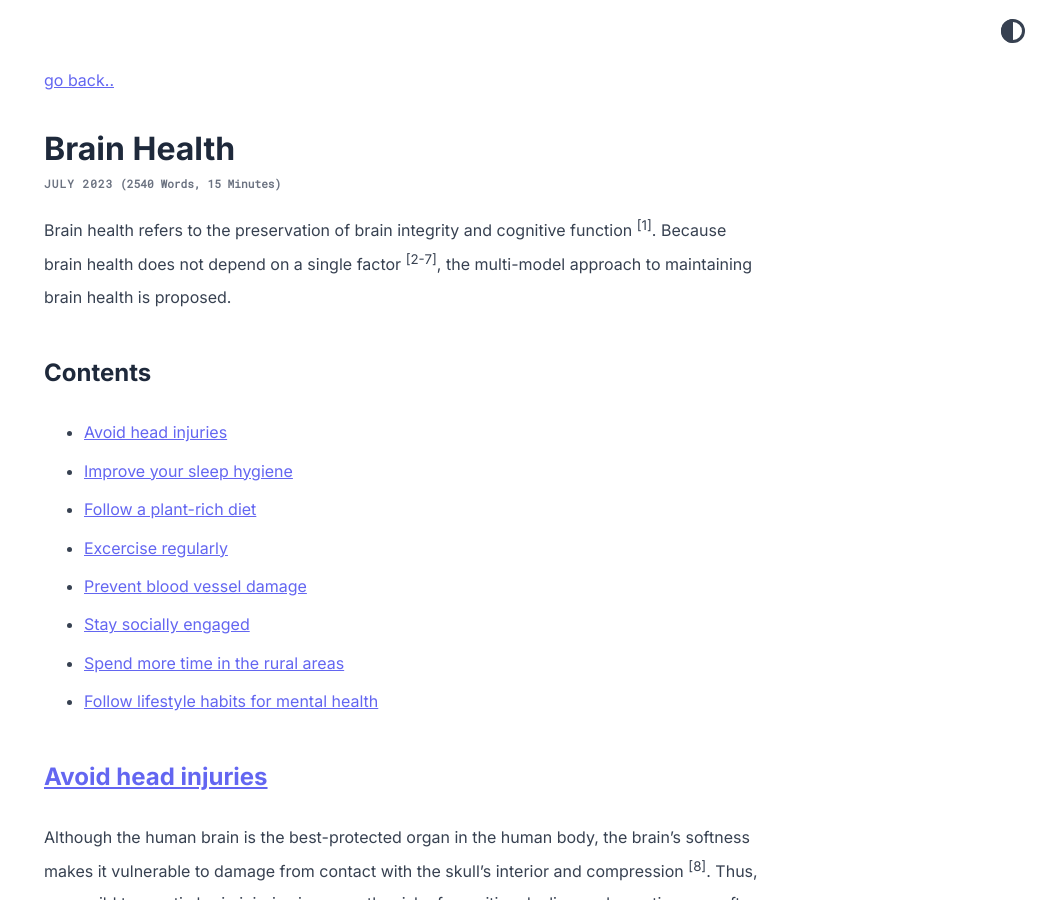
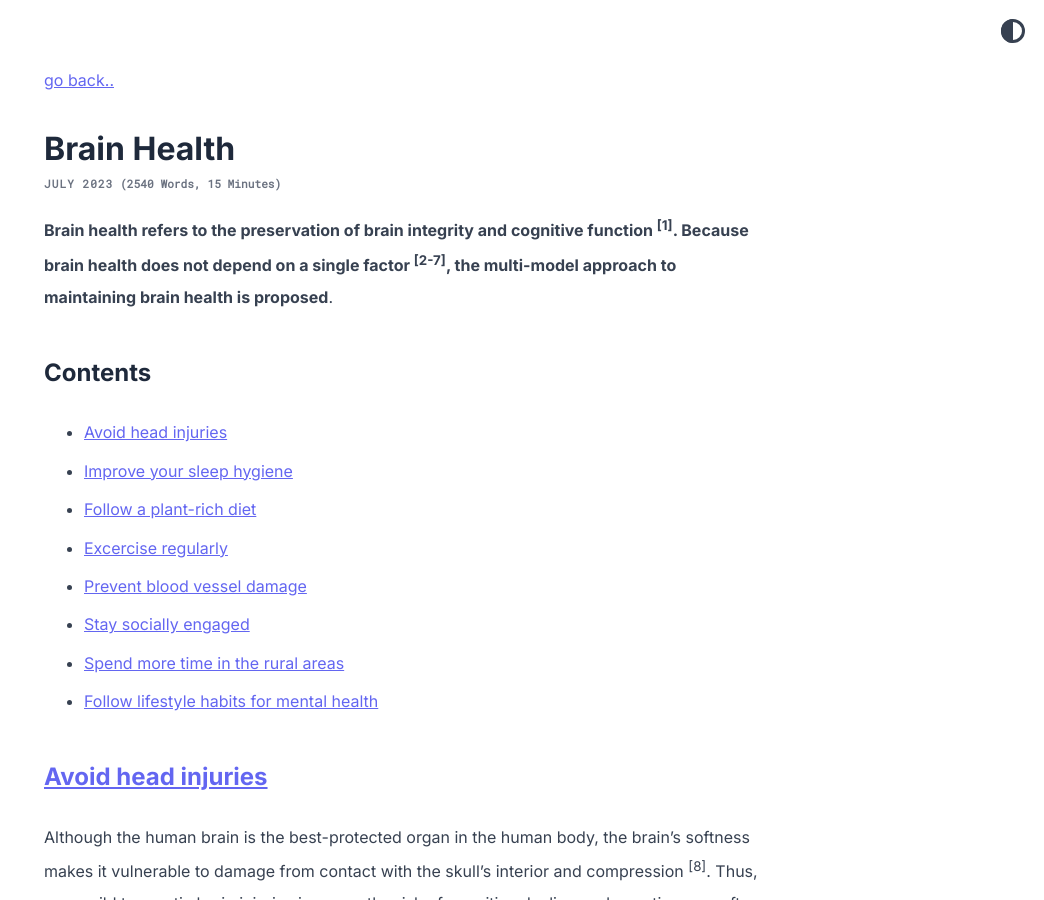
Before and after one commit to abhinavs/moonwalk, a Jekyll site: the page built from _posts/2023-07-19-brain-health.md, in a window 1280 px wide and 900 px high. Shown: the whole window, without its empty margins (236-1280 px from the left). Built offline with Jekyll 4.4.1, drawn with Linux system fonts in a browser that asks for light colours.

```diff
--- a/_posts/2023-07-19-brain-health.md
+++ b/_posts/2023-07-19-brain-health.md
@@ -2,7 +2,7 @@
 layout: post
 ---
 
-Brain health refers to the preservation of brain integrity and cognitive function <sup>[1]</sup>. Because brain health does not depend on a single factor <sup>[2-7]</sup>, the multi-model approach to maintaining brain health is proposed.
+<strong>Brain health refers to the preservation of brain integrity and cognitive function <sup>[1]</sup>. Because brain health does not depend on a single factor <sup>[2-7]</sup>, the multi-model approach to maintaining brain health is proposed</strong>.
 
 ## Contents
 - [Avoid head injuries](#avoid-head-injuries)
```
